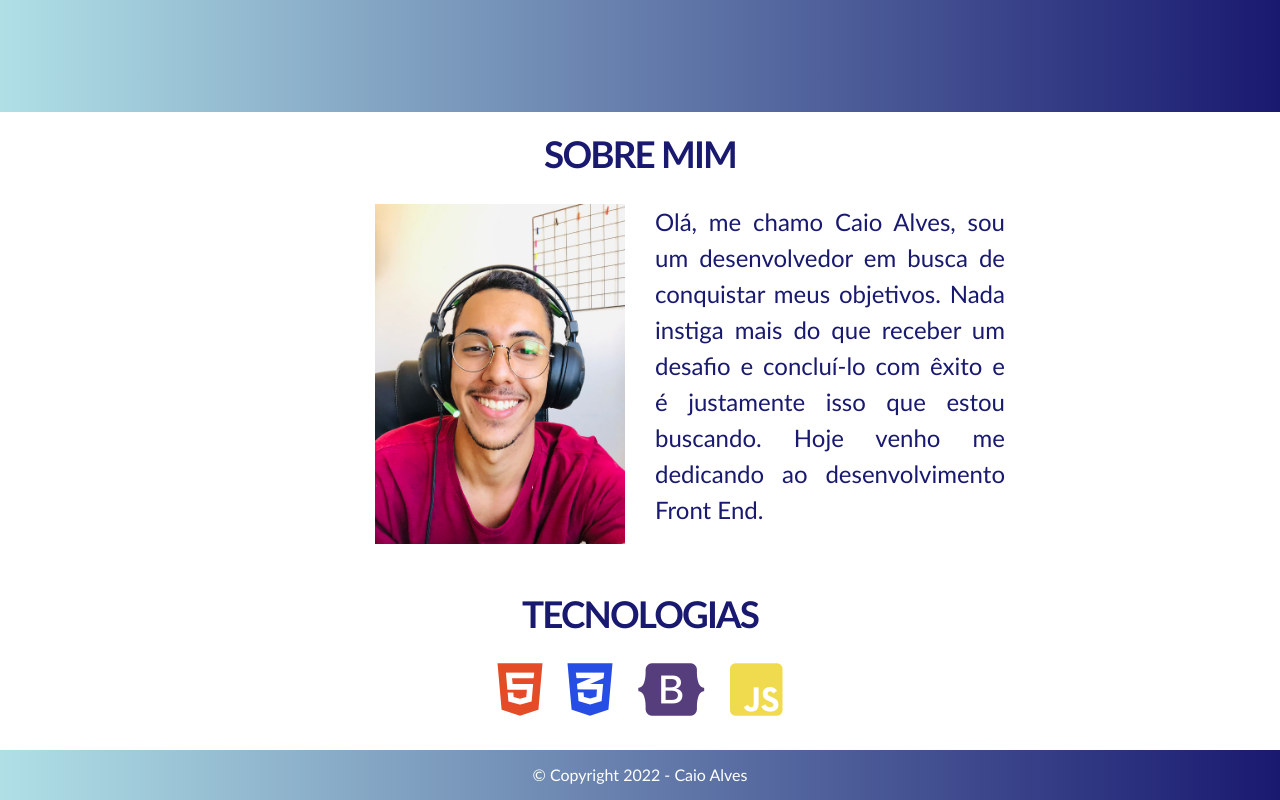
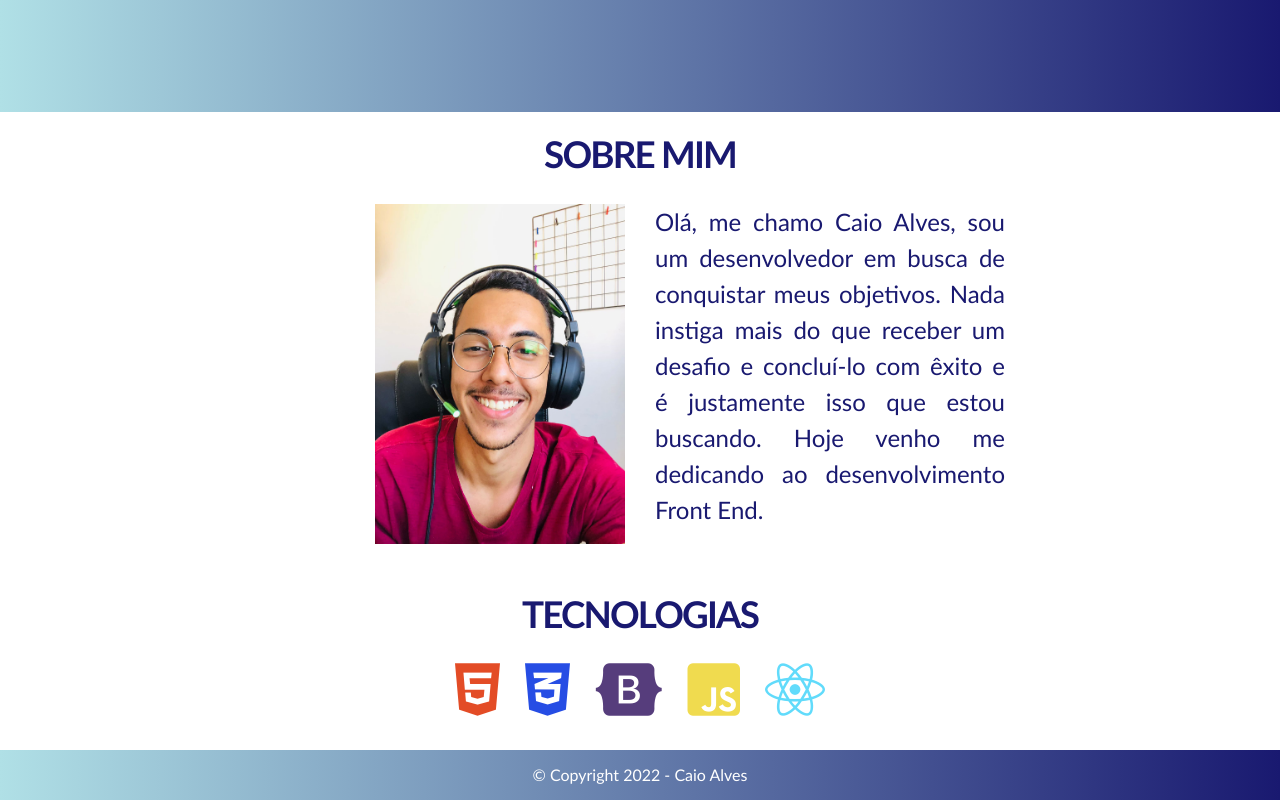
Before and after one commit to caiop4k/Portifolio, a plain HTML site: page index.html in a window 1280 px wide. Shown: the part 688-1488 px from the top of the page. Drawn offline with nearby package versions, Linux system fonts and the light colour scheme.

Commit message:
Add files via upload

```diff
--- a/css/style.css
+++ b/css/style.css
@@ -156,3 +156,7 @@ h2 {
 #tec .ling i:nth-child(4){
 	color: #f0db4f;
 }
+
+#tec .ling i:nth-child(5){
+	color: #61dbfb;
+}
--- a/index.html
+++ b/index.html
@@ -99,6 +99,7 @@
             <i class="fa-brands fa-css3-alt"></i>
             <i class="fa-brands fa-bootstrap"></i>
             <i class="fa-brands fa-js-square"></i>
+            <i class="fa-brands fa-react"></i>
           </div>
         </div>
       </div><!--/container -->
```
Also changed, not shown: imagem/mario.png (added).
